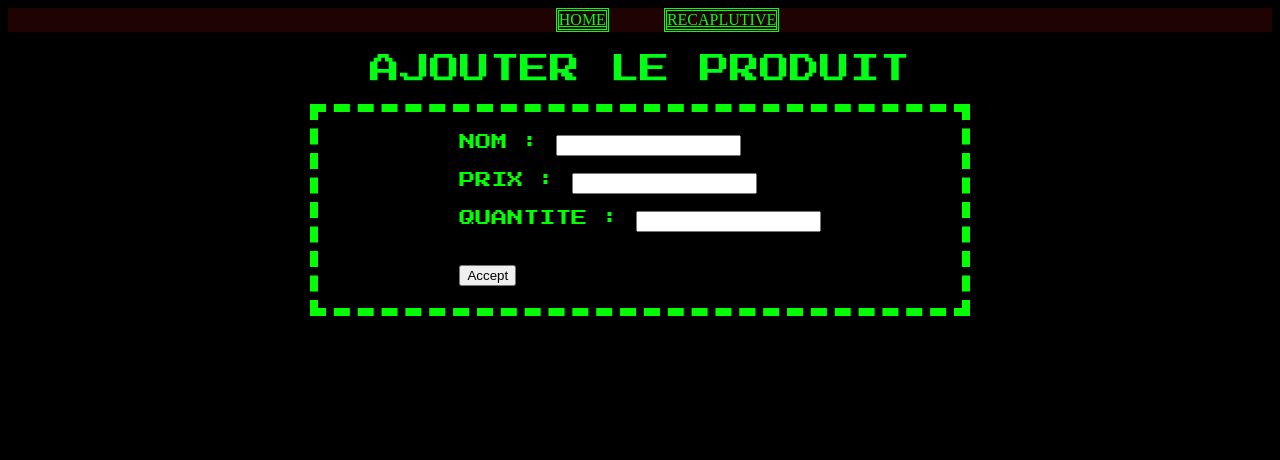
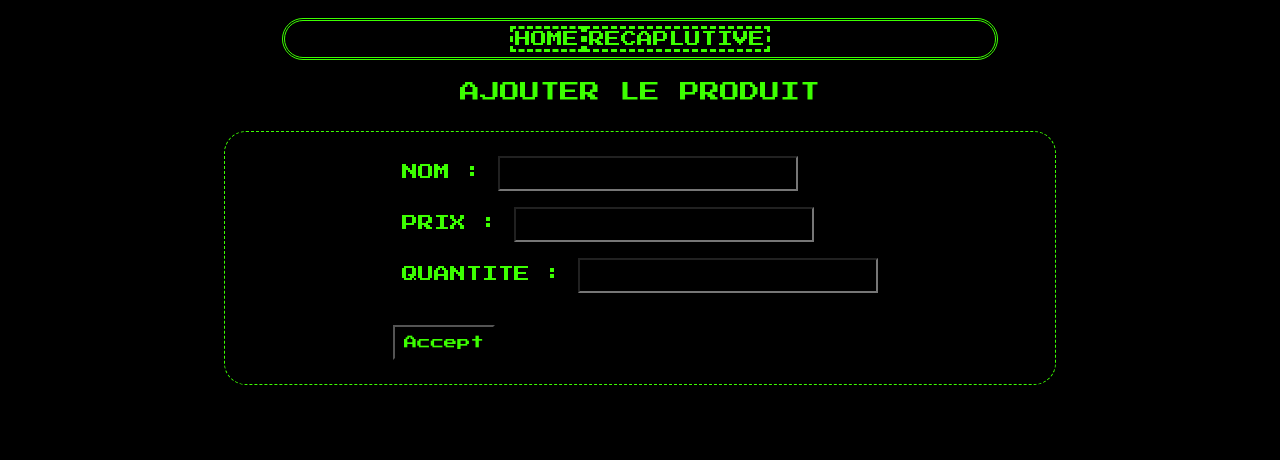
Before and after one commit to Tambot003/panier, a PHP site: page / in a window 1280 px wide. Shown: the top 460 px of the page. Run offline with PHP 8.4, Linux system fonts and the light colour scheme.

Commit message:
non done

```diff
--- a/index.php
+++ b/index.php
@@ -4,17 +4,29 @@
   <link rel="stylesheet" href="style.css">
   <link href="https://fonts.googleapis.com/css2?family=Press+Start+2P&display=swap" rel="stylesheet">
 </head>
+
 <body>
-  <div class="centrer">
-  <a id="lin" href="index.php">HOME</a>
-  <a id="lin" href="recap.php">RECAPLUTIVE</a>
+  <div class="cen1">
+    <a href="index.php">HOME</a>
+    <a href="recap.php">RECAPLUTIVE</a>
   </div>
-
+  <?php
+  session_start();
+  $message = (isset($_SESSION['message'])) ? $_SESSION['message'] : null;
+  // if (isset($_SESSION['message'])){
+  //   $message =  $_SESSION['message'];
+  // }
+  // else{
+  //   $message = null;
+  // }
+  echo $message;
+  unset($_SESSION['message']);
+  ?>
   <div id="header">
     AJOUTER LE PRODUIT
   </div>
   <div id="tam">
-  <form action="traitement.php?action=addproducts"  method="post">
+    <form action="traitement.php?action=addproducts" method="post">
 
       <label for="name">NOM :
         <input type="text" name="name" id="name">
@@ -37,8 +49,8 @@ AJOUTER LE PRODUIT
       <input type="submit" name="submit" value="Accept">
     </form>
   </div>
-  <div id="traitment">
-  <inpuet type="submit" name="submit" value="delet" >
+  <div id="deletB">
+    <inpuet type="submit" name="submit" value="delet">
   </div>
 
 
--- a/style.css
+++ b/style.css
@@ -1,89 +1,115 @@
-body{
-    background-color: #000000;
-}
-#lin{
-    margin-left: 55px;
-    color: rgb(0, 255, 21);
-    border-style: double;
+* {
+    color: rgb(60, 255, 0);
+    background-color: black;
+    padding: 9px;
+    margin: 0px;
+    font-family: "Press Start 2P";
 }
 
-.centrer {
-    background-color: #1f0202;
-    display: flex;
-    justify-content: center;
+#lin {
+    margin-left: 55px;
 
-    margin:  0 auto;
 }
 
-#header{
+.cen1 {
+    display: flex;
+    text-decoration: none;
+    border-style: double;
+    margin-left: 100px;
+
+    padding: 5px;
+    border-radius: 200px;
+    justify-content: center;
+    margin: 0 auto;
+    width: 700px;
+}
+
+.cen1 a {
+    padding: 2px;
+    display: flex;
+
+    justify-content: space-around;
+    text-decoration: none;
+    border-style: dashed;
+    border-radius: 200;
+}
+
+.cen2 {
+    display: flex;
+    text-decoration: none;
+    border-style: double;
+    margin-left: 100px;
+
+    padding: 5px;
+    border-radius: 5px;
+    justify-content: center;
+    margin: 0 auto;
+    width: 875px;
+}
+
+.cen2 a {
+    text-decoration: none;
+}
+#header {
     padding-top: 22px;
-    color: rgb(0, 255, 21);
-    font-family: "Press Start 2P";
-    font-size: 30px;
+    font-size: 20px;
     display: flex;
     justify-content: center;
 }
 
-#tam{
+#tam {
+    border-width: 1px;
+    display: flex;
+    justify-content: center;
+    border-style: outset;
     margin-top: 65px;
-    font-family: "Press Start 2P";
-    display: flex ;
-    border-style:  dashed;
-    border-radius: ;
-    border-width: 8px;
-    justify-content: center;
-    color: rgb(2, 255, 2);
+    border-style: dashed;
+    border-radius: 22px;
     margin: 0 auto;
+    padding: 15px;
     margin-top: 20px;
-    padding: 22px;
-    width: 600px;
+    width: 800px;
+}
 
-}
-#traitment{
+#deletB {
     display: flex;
     margin-right: 600px;
     justify-content: right;
     margin-top: 22px;
 }
 
-a{
-<<<<<<< HEAD
-   text-decoration: rgb(255, 0, 51);
-    color: rgb(35, 155, 45);
-
-}
-
-.delet{
-    color: #ff0000;
-    border-style: dashed;
-    border-color: rgba(255, 251, 0, 0.918);
+.delet {
+    text-decoration: none;
+    background-color: rgb(255, 1, 1);
+    border-style: double;
     margin-left: 100px;
-     padding: 5px;
-     border-radius: 5px;
-     background-color: rgb(105, 18, 10);
-}
-.test1{
-    color: rgb(233, 233, 0);
-    border:  2px;
-    border-color: rgb(31, 141, 236);
-    width: 4px;
-    height: 4px;
+    padding: 9px;
+    border-radius: 200px;
 }
 
 table {
-    background-color: #051a00;
-    border-color:rgba(255, 251, 0, 0.918);
-    margin-bottom: 10px;
-    padding: 20px;
-    border-style: dashed;
-    border-radius:  25px;
-=======
+    width: 100%;
+    margin: 150px auto;
+    border-collapse: collapse;
+    margin-bottom: 20px;
+}
+
+th, td {
+    border: 1px solid ;
+    padding: 8px;
+    text-align: center;
+}
+
+th {
+
+    font-weight: bold;
+}
+
+td {
+    font-size: 25px;
+}
+
+td a {
     text-decoration: none;
 
 }
-
-.test{
-    font-size: 30px;
-    color: rgb(255, 0, 0);
->>>>>>> 4f2760a1bd16202ed5c6e1b4f533a7582f1feae7
-}
```
Also changed, not shown: recap.php (+20 -31 lines), traitement.php (+11 -10 lines), dump.php (deleted). Lines whose indentation alone changed are shown as unchanged.
